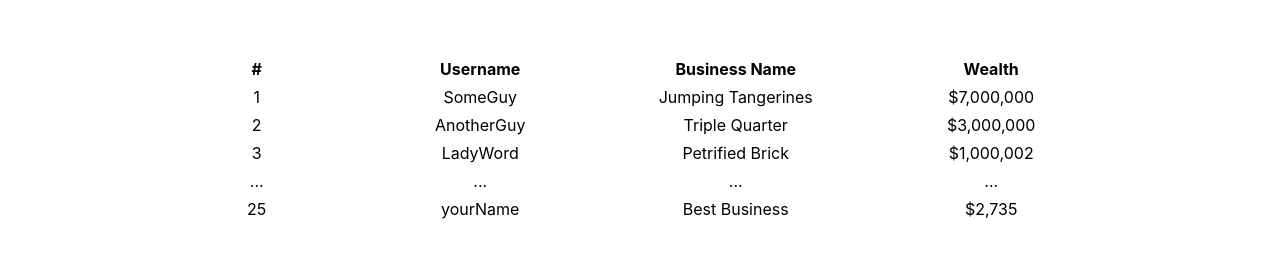
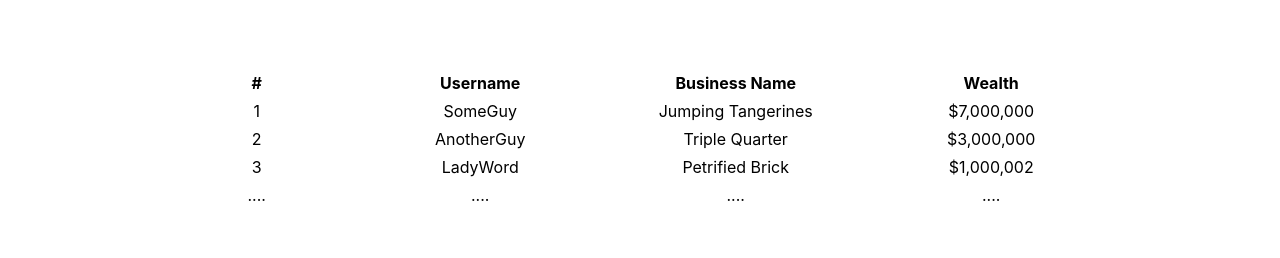
Before and after one commit to KaelNielson/startup, a React (Vite) app in the folder startupVite/: page /score in a window 1280 px wide. Shown: the part 315-573 px from the top of the page. Built offline with nearby package versions, Linux system fonts and the light colour scheme.

Commit message:
Getting backend working

```diff
--- a/startupVite/package.json
+++ b/startupVite/package.json
@@ -11,6 +11,7 @@
   },
   "dependencies": {
     "bootstrap": "^5.3.3",
+    "express": "^4.21.1",
     "react": "^18.3.1",
     "react-bootstrap": "^2.10.5",
     "react-dom": "^18.3.1",
--- a/startupVite/src/score/score.jsx
+++ b/startupVite/src/score/score.jsx
@@ -3,17 +3,16 @@ import './score.css';
 
 export function Score() {
     class row {
-        constructor(placing, name, busName, balance) {
-            this.placing = placing
+        constructor(name, busName, balance) {
             this.name = name
             this.busName = busName
             this.balance = balance
         }
 
-        render(){
+        render(placing){
             return (
-                <tr>
-                    <td className="smallerSegments">{this.placing}</td>
+                <tr key={placing}>
+                    <td className="smallerSegments">{placing}</td>
                     <td className="largerSegments">{this.name}</td>
                     <td className="largerSegments">{this.busName}</td>
                     <td className="largerSegments">{this.balance}</td>
@@ -22,20 +21,65 @@ export function Score() {
         }
     }
 
-    let top1 = new row(1, "SomeGuy", "Jumping Tangerines", "$7,000,000")
+    let top1 = new row("SomeGuy", "Jumping Tangerines", "$7,000,000")
+    let top2 = new row("AnotherGuy", "Triple Quarter", "$3,000,000")
+    let top3 = new row("LadyWord", "Petrified Brick", "$1,000,002")
+    let top4 = new row("yourName", "Best Business", "$2,735")
 
+    const [rows, setRows] = React.useState([top2, top1, top3, top4])
+
+    function balanceToNumber(balance) {
+        return Number(balance.replaceAll(",", "").replace("$", ""))
+    }
+
+    function sortFn(r1, r2) {
+        let num1 = balanceToNumber(r1.balance)
+        let num2 = balanceToNumber(r2.balance)
+        return num2 - num1
+    }
+
+    function dotDotDot() {
+        return (
+            <tr key="dot">
+                <td className="smallerSegments">....</td>
+                <td className="largerSegments">....</td>
+                <td className="largerSegments">....</td>
+                <td className="largerSegments">....</td>
+            </tr>
+        )
+    }
+
+    function renderRows() {
+        let final = [];
+        let orderedRows = rows.sort(sortFn)
+        if (orderedRows.length <= 3) {
+            for (let r in orderedRows) {
+                final.push(orderedRows[r].render(Number(r)+1))
+            }
+        } else {
+            for (let r = 0; r < 3; r++) {
+                final.push(orderedRows[r].render(Number(r)+1))
+            }
+            final.push(dotDotDot())
+        }
+        return final
+    }
     return (
         <main className='main'>
             <h1>Scoreboard:</h1>
             <div className="white_space"></div>
             <table id="scoreboard">
+                <tbody>
                 <tr>
                     <th className="smallerSegments">  #  </th>
                     <th className="largerSegments">  Username  </th>
                     <th className="largerSegments">  Business Name  </th>
                     <th className="largerSegments">  Wealth  </th>
                 </tr>
-                <tr>
+                {/* {top1.render(1)} */}
+                {renderRows()}
+                </tbody>
+                {/* <tr>
                     <td className="smallerSegments">1</td>
                     <td className="largerSegments">SomeGuy</td>
                     <td className="largerSegments">Jumping Tangerines</td>
@@ -65,7 +109,7 @@ export function Score() {
                     <td className="largerSegments">yourName</td>
                     <td className="largerSegments">Best Business</td>
                     <td className="largerSegments">$2,735</td>
-                </tr>
+                </tr> */}
             </table>
             <div className="white_space"></div>
             <div id="searchDiv">
--- a/startupVite/vite.config.js
+++ b/startupVite/vite.config.js
@@ -1,7 +1,4 @@
 import { defineConfig } from 'vite'
-import react from '@vitejs/plugin-react'
-
-// https://vite.dev/config/
 
 export default defineConfig({
   server: {
```
Also changed, not shown: startupVite/service/index.js (+10 -0 lines), startupVite/service/package.json (added, +16 -0 lines), 2 other files (tests, documents, lock files or other folders).
